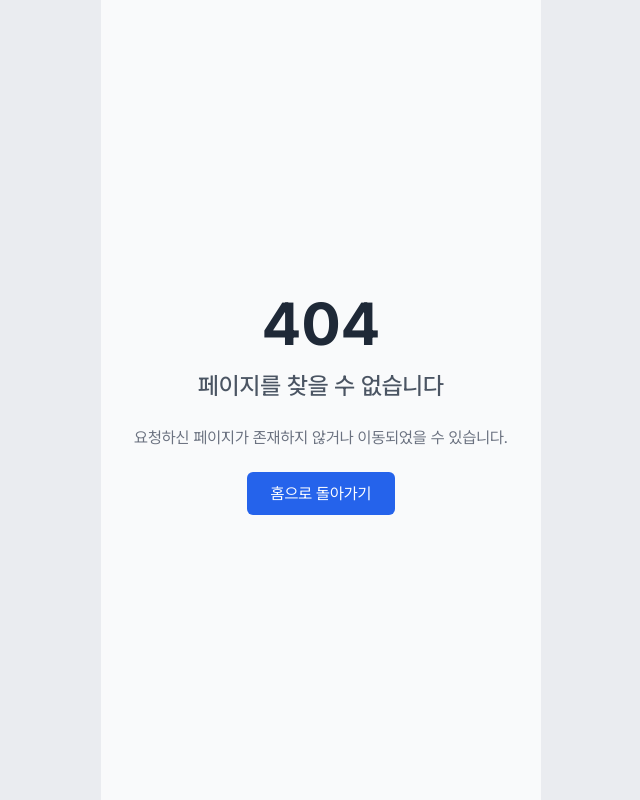
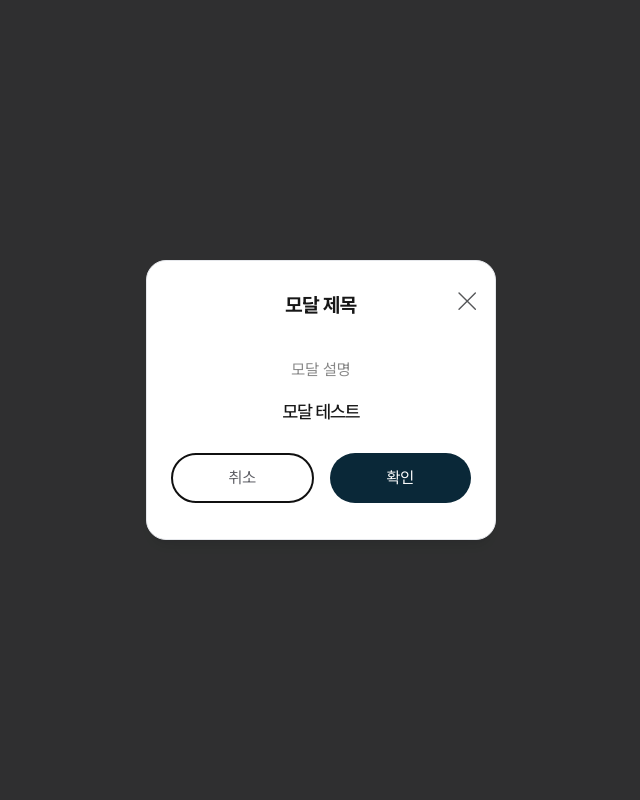
Before and after one commit to youth-o/Zaply-client, a Next.js app: page /test-modal in a window 1280 px wide. Before the commit this address had no page. Shown: the whole page, without its empty margins (319-959 px from the left). Built offline with nearby package versions, Linux system fonts and the light colour scheme.

Commit message:
feat:공통 모달 컴포넌트 제작

```diff
--- a/package.json
+++ b/package.json
@@ -10,6 +10,7 @@
   },
   "dependencies": {
     "@hookform/resolvers": "^5.0.1",
+    "@radix-ui/react-dialog": "^1.1.11",
     "@radix-ui/react-slot": "^1.2.0",
     "@radix-ui/react-toast": "^1.2.11",
     "@svgr/webpack": "^8.1.0",
--- /dev/null
+++ b/src/app/(modal)/test-modal/page.tsx
@@ -0,0 +1 @@
+export { default } from "../../@modal/(.)test-modal/page";
--- /dev/null
+++ b/src/app/@modal/(.)test-modal/page.tsx
@@ -0,0 +1,23 @@
+"use client";
+
+import { Modal } from "@/components/common/modal";
+import { useRouter } from "next/navigation";
+
+const TestModal = () => {
+  const router = useRouter();
+  return (
+    <Modal
+      isOpen={true}
+      title="모달 제목"
+      description="모달 설명"
+      onCloseIconClick={() => router.back()}
+      onLeftButtonClick={() => router.back()}
+      buttonType="multi"
+      leftText="취소"
+      rightText="확인">
+      <div>모달 테스트</div>
+    </Modal>
+  );
+};
+
+export default TestModal;
--- /dev/null
+++ b/src/components/common/dialog/index.tsx
@@ -0,0 +1,110 @@
+import * as React from "react";
+import * as DialogPrimitive from "@radix-ui/react-dialog";
+import { cn } from "@/utils";
+import { XIcon } from "@/components/icons";
+
+const Dialog = DialogPrimitive.Root;
+
+const DialogTrigger = DialogPrimitive.Trigger;
+
+const DialogPortal = DialogPrimitive.Portal;
+
+const DialogClose = DialogPrimitive.Close;
+
+const DialogOverlay = React.forwardRef<
+  React.ElementRef<typeof DialogPrimitive.Overlay>,
+  React.ComponentPropsWithoutRef<typeof DialogPrimitive.Overlay>
+>(({ className, ...props }, ref) => (
+  <DialogPrimitive.Overlay
+    ref={ref}
+    className={cn(
+      "fixed inset-0 z-50 bg-black/80 data-[state=open]:animate-in data-[state=closed]:animate-out data-[state=closed]:fade-out-0 data-[state=open]:fade-in-0",
+      className
+    )}
+    {...props}
+  />
+));
+DialogOverlay.displayName = "DialogOverlay";
+
+interface DialogContentProps
+  extends React.ComponentPropsWithoutRef<typeof DialogPrimitive.Content> {
+  showCloseIcon?: boolean;
+  onClose?: () => void;
+}
+
+const DialogContent = React.forwardRef<
+  React.ElementRef<typeof DialogPrimitive.Content>,
+  DialogContentProps
+>(({ className, children, showCloseIcon = true, onClose, ...props }, ref) => (
+  <DialogPortal>
+    <DialogOverlay />
+    <DialogPrimitive.Content
+      ref={ref}
+      className={cn(
+        "fixed left-[50%] top-[50%] z-50 grid w-[350px] max-w-lg translate-x-[-50%] translate-y-[-50%] gap-4 border bg-white px-6 pb-6 pt-8 shadow-lg duration-200 data-[state=open]:animate-in data-[state=closed]:animate-out data-[state=closed]:fade-out-0 data-[state=open]:fade-in-0 data-[state=closed]:zoom-out-95 data-[state=open]:zoom-in-95 data-[state=closed]:slide-out-to-left-1/2 data-[state=closed]:slide-out-to-top-[48%] data-[state=open]:slide-in-from-left-1/2 data-[state=open]:slide-in-from-top-[48%] rounded-[20px]",
+        className
+      )}
+      {...props}>
+      {children}
+      {showCloseIcon && (
+        <DialogPrimitive.Close className="absolute right-4 top-7 rounded-sm opacity-70 ring-offset-background transition-opacity hover:opacity-100 focus:outline-none focus:ring-2 focus:ring-ring focus:ring-offset-2 disabled:pointer-events-none data-[state=open]:bg-accent data-[state=open]:text-muted-foreground">
+          <XIcon className="text-gray-900" onClick={onClose} />
+        </DialogPrimitive.Close>
+      )}
+    </DialogPrimitive.Content>
+  </DialogPortal>
+));
+DialogContent.displayName = "DialogContent";
+
+const DialogHeader = ({ className, ...props }: React.HTMLAttributes<HTMLDivElement>) => (
+  <div className={cn("flex flex-col space-y-10 text-center sm:text-left", className)} {...props} />
+);
+DialogHeader.displayName = "DialogHeader";
+
+const DialogFooter = ({ className, ...props }: React.HTMLAttributes<HTMLDivElement>) => (
+  <div className={cn("flex justify-center items-center gap-4 my-3", className)} {...props} />
+);
+DialogFooter.displayName = "DialogFooter";
+
+const DialogTitle = React.forwardRef<
+  React.ElementRef<typeof DialogPrimitive.Title>,
+  React.ComponentPropsWithoutRef<typeof DialogPrimitive.Title>
+>(({ className, ...props }, ref) => (
+  <DialogPrimitive.Title
+    ref={ref}
+    className={cn(
+      "flex justify-center items-center text-xl leading-6 font-bold tracking-tight",
+      className
+    )}
+    {...props}
+  />
+));
+DialogTitle.displayName = "DialogTitle";
+
+const DialogDescription = React.forwardRef<
+  React.ElementRef<typeof DialogPrimitive.Description>,
+  React.ComponentPropsWithoutRef<typeof DialogPrimitive.Description>
+>(({ className, ...props }, ref) => (
+  <DialogPrimitive.Description
+    ref={ref}
+    className={cn(
+      "flex justify-center items-center max-w-[700px] text-center whitespace-pre-line mx-auto text-base text-[#878787] font-normal leading-[26px]",
+      className
+    )}
+    {...props}
+  />
+));
+DialogDescription.displayName = "DialogDescription";
+
+export {
+  Dialog,
+  DialogPortal,
+  DialogOverlay,
+  DialogClose,
+  DialogTrigger,
+  DialogContent,
+  DialogHeader,
+  DialogFooter,
+  DialogTitle,
+  DialogDescription,
+};
--- /dev/null
+++ b/src/components/common/modal/index.tsx
@@ -0,0 +1,105 @@
+import { cn } from "@/utils";
+import { Button } from "../button";
+import {
+  Dialog,
+  DialogContent,
+  DialogDescription,
+  DialogFooter,
+  DialogHeader,
+  DialogTitle,
+} from "../dialog";
+
+interface ModalProps {
+  isOpen?: boolean;
+  title?: string;
+  description?: string;
+  buttonType?: "single" | "multi";
+  showCloseIcon?: boolean;
+  isDisabledButton?: boolean;
+  leftText?: string;
+  rightText?: string;
+  leftClassName?: string;
+  rightClassName?: string;
+  width?: string;
+  children?: React.ReactNode;
+  className?: string;
+  onOpenChange?: (open: boolean) => void;
+  onCloseIconClick?: () => void;
+  onLeftButtonClick?: () => void;
+  onRightButtonClick?: () => void;
+}
+
+export const Modal = ({
+  isOpen,
+  onOpenChange,
+  onCloseIconClick,
+  width,
+  showCloseIcon = true,
+  title = "",
+  description = "",
+  children,
+  buttonType,
+  leftText = "취소",
+  rightText = "완료",
+  className,
+  onLeftButtonClick,
+  onRightButtonClick,
+  leftClassName,
+  rightClassName,
+  isDisabledButton = false,
+}: ModalProps) => {
+  return (
+    <Dialog open={isOpen} onOpenChange={onOpenChange}>
+      <DialogContent
+        style={{ maxWidth: width ? `${width}px` : undefined }}
+        showCloseIcon={showCloseIcon}
+        className={className}
+        onClose={onCloseIconClick}>
+        <DialogHeader>
+          <DialogTitle className={`${title?.length === 0 ? "hidden" : ""}`}>{title}</DialogTitle>
+          {description && (
+            <DialogDescription className={`${description?.length === 0 ? "hidden" : ""}`}>
+              {description}
+            </DialogDescription>
+          )}
+        </DialogHeader>
+
+        <div className="flex items-center justify-center text-lg font-medium leading-[26px] tracking-tighter">
+          {children}
+        </div>
+
+        <DialogFooter>
+          {buttonType === "single" && (
+            <Button
+              type="button"
+              className="rounded-[100px] py-[6px] px-10"
+              onClick={onRightButtonClick}
+              disabled={isDisabledButton}>
+              확인
+            </Button>
+          )}
+          {buttonType === "multi" && (
+            <>
+              <Button
+                type="button"
+                className={cn(
+                  "bg-white border border-[#ECECEC] text-[#5E5F65] rounded-[100px] py-[6px] px-10",
+                  leftClassName
+                )}
+                onClick={onLeftButtonClick}>
+                {leftText}
+              </Button>
+              <Button
+                type="button"
+                className={cn("rounded-[100px] py-[6px] px-10", rightClassName)}
+                onClick={onRightButtonClick}
+                disabled={isDisabledButton}>
+                {rightText}
+              </Button>
+            </>
+          )}
+        </DialogFooter>
+      </DialogContent>
+    </Dialog>
+  );
+};
--- a/tailwind.config.js
+++ b/tailwind.config.js
@@ -103,10 +103,60 @@
           "0%": { transform: "scale(1)", opacity: "1" },
           "100%": { transform: "scale(0.9)", opacity: "0" },
         },
+        "fade-in": {
+          from: { opacity: 0 },
+          to: { opacity: 1 },
+        },
+        "fade-out": {
+          from: { opacity: 1 },
+          to: { opacity: 0 },
+        },
+        "slide-in-from-top": {
+          from: { transform: "translateY(-10%)" },
+          to: { transform: "translateY(0)" },
+        },
+        "slide-out-to-top": {
+          from: { transform: "translateY(0)" },
+          to: { transform: "translateY(-10%)" },
+        },
+        "slide-in-from-left": {
+          from: { transform: "translateX(-10%)" },
+          to: { transform: "translateX(0)" },
+        },
+        "slide-out-to-left": {
+          from: { transform: "translateX(0)" },
+          to: { transform: "translateX(-10%)" },
+        },
+        "zoom-in": {
+          from: { transform: "scale(0.95)" },
+          to: { transform: "scale(1)" },
+        },
+        "zoom-out": {
+          from: { transform: "scale(1)" },
+          to: { transform: "scale(0.95)" },
+        },
+        in: {
+          from: { opacity: 0 },
+          to: { opacity: 1 },
+        },
+        out: {
+          from: { opacity: 1 },
+          to: { opacity: 0 },
+        },
       },
       animation: {
         "toast-pop-in": "toast-pop-in 0.5s ease-out",
         "toast-pop-out": "toast-pop-out 0.3s ease-in",
+        "fade-in": "fade-in 0.2s ease-out",
+        "fade-out": "fade-out 0.2s ease-in",
+        "slide-in-from-top": "slide-in-from-top 0.2s ease-out",
+        "slide-out-to-top": "slide-out-to-top 0.2s ease-in",
+        "slide-in-from-left": "slide-in-from-left 0.2s ease-out",
+        "slide-out-to-left": "slide-out-to-left 0.2s ease-in",
+        "zoom-in": "zoom-in 0.2s ease-out",
+        "zoom-out": "zoom-out 0.2s ease-in",
+        in: "in 0.2s ease-out",
+        out: "out 0.2s ease-in",
       },
     },
   },
```
Also changed, not shown: 1 other file (tests, documents, lock files or other folders).
